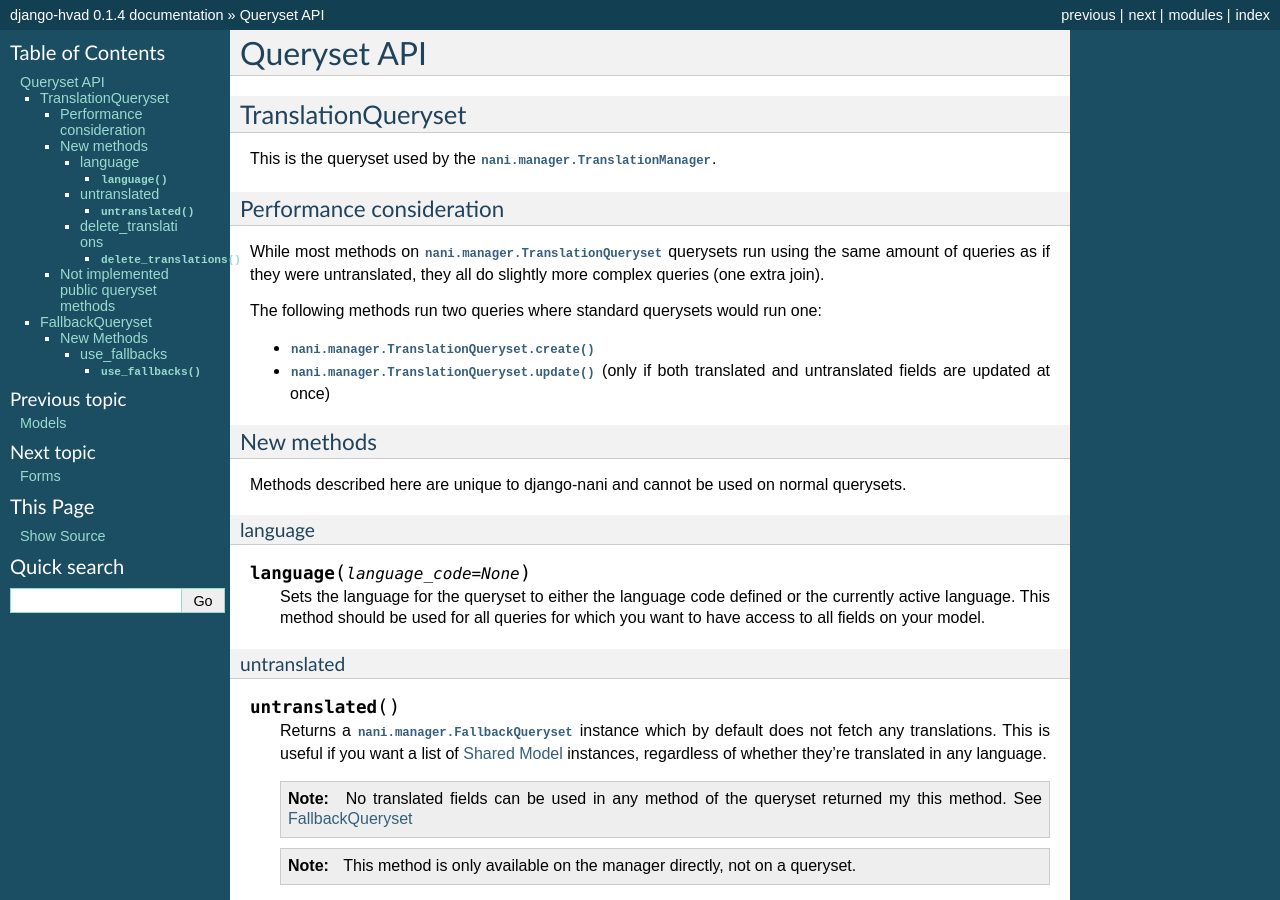
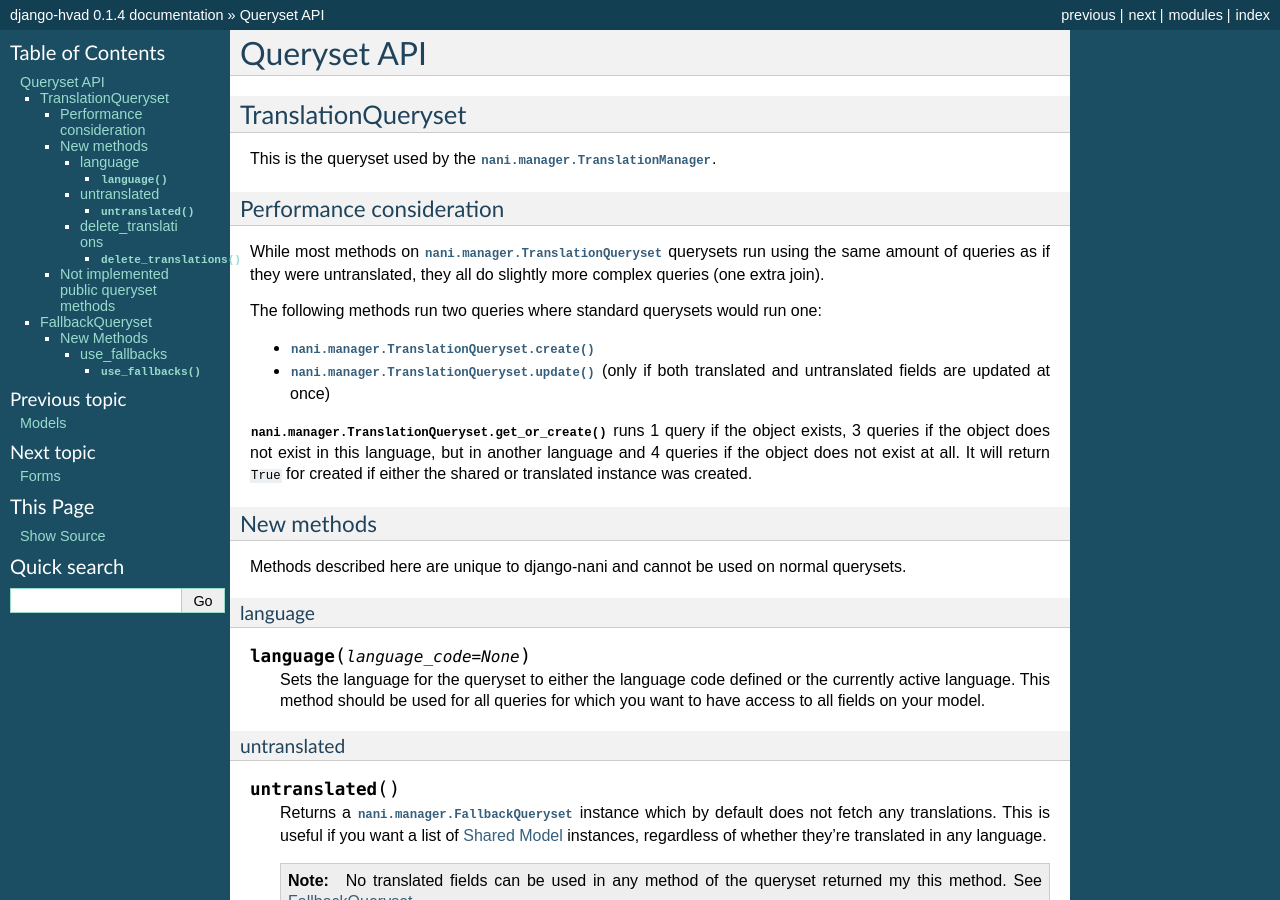
Before and after one commit to KristianOellegaard/django-hvad, a Sphinx documentation site: the page built from docs/public/queryset.rst, in a window 1280 px wide and 900 px high. Built offline with Sphinx 7.4.7, drawn with Linux system fonts in a browser that asks for light colours.

Commit message:
updated the docs to document the change to get_or_create

```diff
--- a/docs/public/queryset.rst
+++ b/docs/public/queryset.rst
@@ -22,6 +22,12 @@ The following methods run two queries where standard querysets would run one:
 * :meth:`nani.manager.TranslationQueryset.create`
 * :meth:`nani.manager.TranslationQueryset.update` (only if both translated and
   untranslated fields are updated at once)
+
+:meth:`nani.manager.TranslationQueryset.get_or_create` runs 1 query if the
+object exists, 3 queries if the object does not exist in this language, but in
+another language and 4 queries if the object does not exist at all. It will
+return ``True`` for created if either the shared or translated instance was
+created.
 
 
 New methods
```
